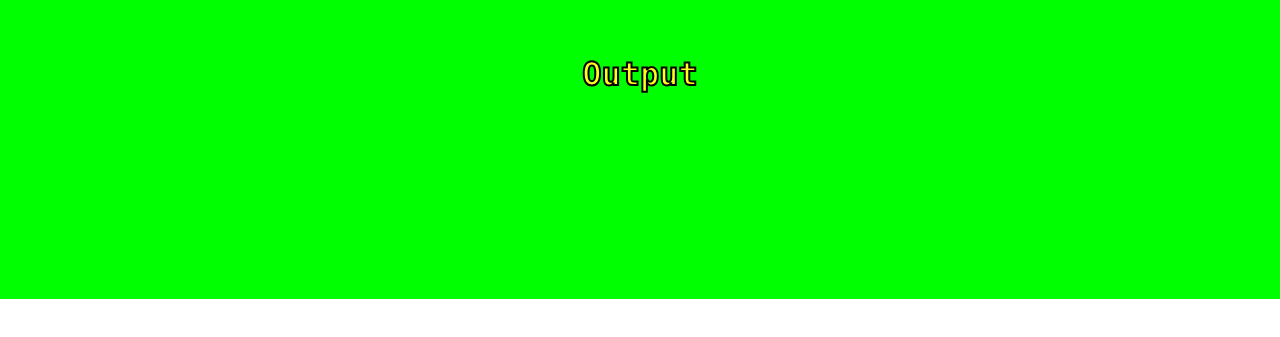
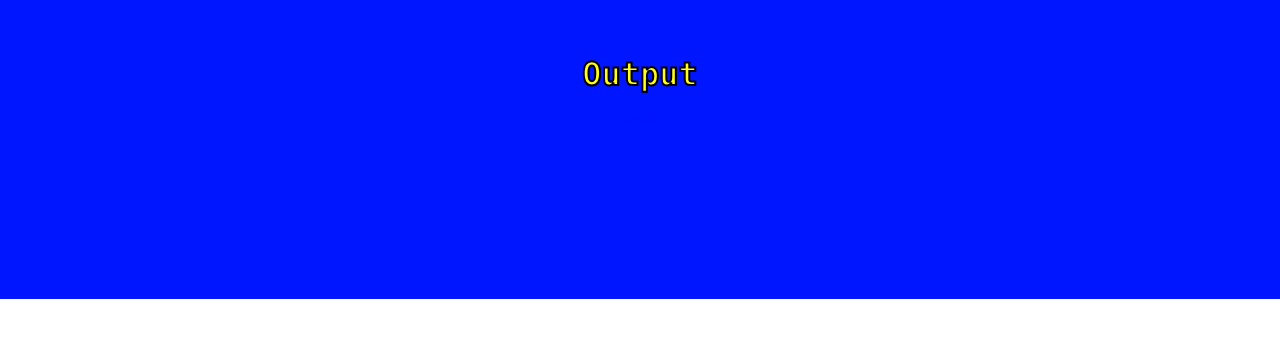
Before and after one commit to minmaj/js-speech-recognition, a plain HTML site: page app/fahmeux/index.html in a window 1280 px wide. Shown: the part 101-438 px from the top of the page. Drawn offline with nearby package versions, Linux system fonts and the light colour scheme.

Commit message:
Update index.html
Background color change

```diff
--- a/app/fahmeux/index.html
+++ b/app/fahmeux/index.html
@@ -14,7 +14,7 @@
         }
 
         #speechInput {
-            color: #0f0;
+            color: #0016ff;
         }
 
         #speechOutput {
@@ -30,7 +30,7 @@
             position: absolute;
             width: 100%;
             height: 50%;
-            background-color: #0f0;
+            background-color: #0016ff;
 
             display: flex;
             flex-direction: column-reverse;
```
